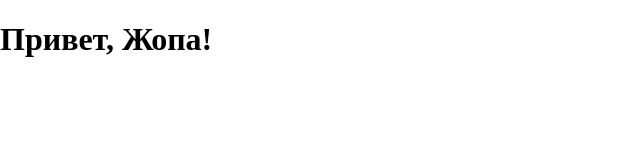
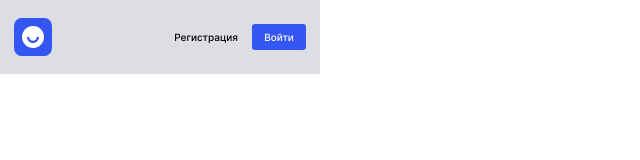
Before and after one commit to DanilZiborov/movies-explorer-frontend, a React app: page / in a window 1280 px wide. Shown: the whole page, without its empty margins (0-640 px from the left). Built offline with nearby package versions, Linux system fonts and the light colour scheme.

Commit message:
make header 320px

```diff
--- a/package.json
+++ b/package.json
@@ -8,6 +8,7 @@
     "@testing-library/user-event": "^13.5.0",
     "react": "^18.2.0",
     "react-dom": "^18.2.0",
+    "react-router-dom": "^6.3.0",
     "react-scripts": "5.0.1",
     "web-vitals": "^2.1.4"
   },
--- a/src/components/App/App.css
+++ b/src/components/App/App.css
@@ -0,0 +1,4 @@
+.page {
+  font-family: Inter, Arial, sans-serif;
+  width: 320px;
+}
--- a/src/components/App/App.js
+++ b/src/components/App/App.js
@@ -1,11 +1,18 @@
 import React from 'react';
+
+import Header from '../Header/Header';
 
 function App() {
 
-  const hello = 'Привет, Жопа!'
+  const [isLoggedIn, setIsLoggedIn] = React.useState(false);
 
   return (
-    <h1>{hello}</h1>
+    <div className='page'>
+
+      <Header isLoggedIn={isLoggedIn}/>
+
+    </div>
+
   );
 }
 
--- /dev/null
+++ b/src/components/Header/Header.css
@@ -0,0 +1,62 @@
+.header {
+  min-height: 74px;
+  display: flex;
+  justify-content: space-between;
+  align-items: center;
+  padding: 0 14px;
+  margin: 0;
+  background-color: #DDDEE3;
+}
+
+.header__logo {
+  width: 38px;
+  height: 38px;
+  background-image: url(../../images/header__logo.svg);
+}
+
+.header__login {
+  display: flex;
+  align-items: center;
+  list-style: none;
+  margin: 0;
+  padding: 0;
+}
+
+.header__signup-link {
+  margin-right: 14px;
+  display: block;
+  font-size: 10px;
+  font-weight: 500;
+  line-height: 1.6;
+  color: #000;
+  text-decoration: none;
+
+
+}
+
+.header__signin-link {
+  box-sizing: border-box;
+  display: block;
+  width: 54px;
+  height: 26px;
+  padding: 5px 12px ;
+  border-radius: 3px;
+  font-size: 10px;
+  font-weight: 500;
+  line-height: 1.6;
+  text-align: center;
+  color: #fff;
+  background-color: #3456F3;
+  text-decoration: none;
+
+
+}
+
+.header__nav-button {
+  padding: 0;
+  width: 40px;
+  height: 43px;
+  border: none;
+  background-color: transparent;
+  background-image: url(../../images/header__nav-button.svg);
+}
--- /dev/null
+++ b/src/components/Header/Header.js
@@ -0,0 +1,23 @@
+import React from "react";
+import { Link } from "react-router-dom";
+
+  function Header({isLoggedIn}) {
+
+
+    return (
+      <header className="header">
+        <div className="header__logo"></div>
+        {!isLoggedIn &&  <ul className="header__login">
+          <li>
+            <Link to="/signup" className="header__signup-link">Регистрация</Link>
+          </li>
+          <li>
+            <Link to="/signin"className="header__signin-link">Войти</Link>
+          </li>
+        </ul>}
+        {isLoggedIn && <button className="header__nav-button"></button>}
+      </header>
+    )
+  }
+
+  export default Header;
--- a/src/index.css
+++ b/src/index.css
@@ -6,3 +6,7 @@
 /* Шрифты */
 
 @import url(./vendor/fonts/font.css);
+
+
+@import url(./components/App/App.css);
+@import url(./components/Header/Header.css);
--- a/src/index.js
+++ b/src/index.js
@@ -5,10 +5,14 @@ import App from './components/App/App.js';
 
 import reportWebVitals from './reportWebVitals';
 
+import { BrowserRouter } from "react-router-dom";
+
 const root = ReactDOM.createRoot(document.getElementById('root'));
 root.render(
   <React.StrictMode>
-    <App />
+    <BrowserRouter>
+      <App />
+    </BrowserRouter>
   </React.StrictMode>
 );
 
```
Also changed, not shown: src/images/header__logo.svg (added), src/images/header__nav-button.svg (added), 1 other file.
